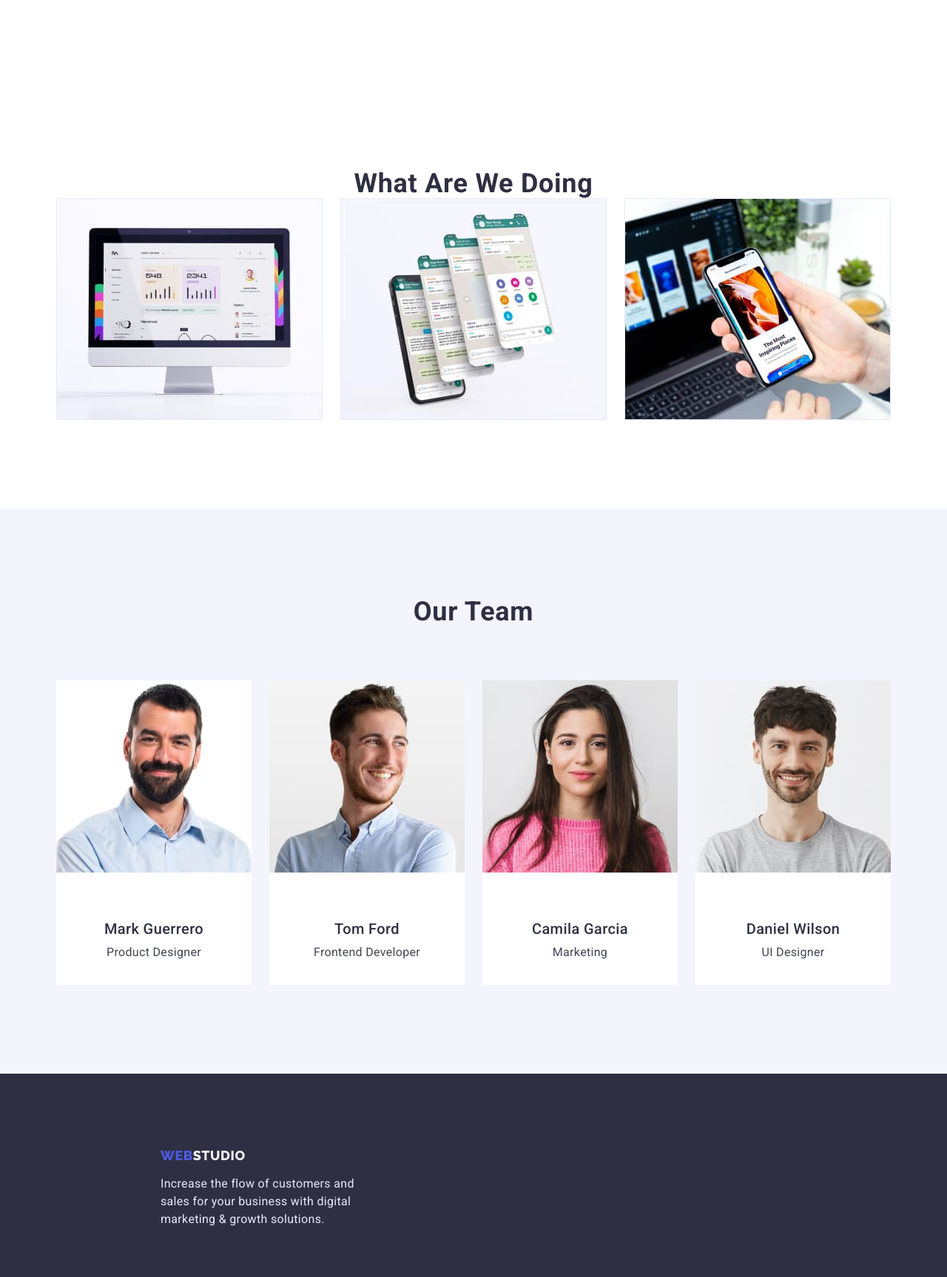
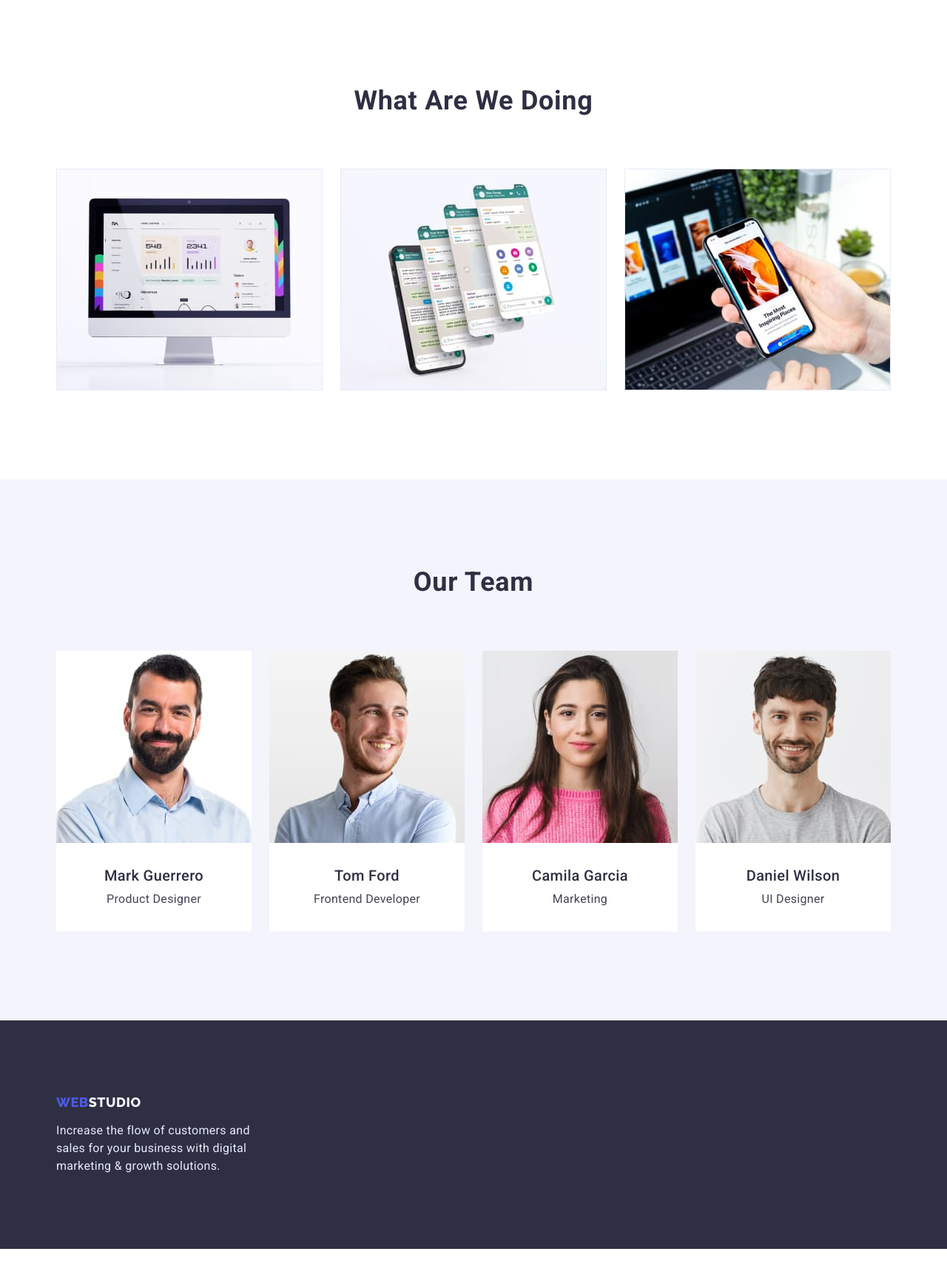
Before and after one commit to elen281185/goit-markup-hw-03, a plain HTML site: page index.html in a window 1280 px wide. Shown: the part 913-2640 px from the top of the page at 74% size. After the commit the page ends 2602 px from the top, so only its background shows below. Drawn offline with nearby package versions, Linux system fonts and the light colour scheme.

Commit message:
update-hw-3

```diff
--- a/css/styles.css
+++ b/css/styles.css
@@ -259,7 +259,6 @@ min-height: 72px;
 }
 .section3 {
  padding-top: 0;
- padding-top: 112px;
 padding-bottom: 120px;
 }
 .section3-title {
@@ -270,6 +269,7 @@ text-align: center;
 letter-spacing: 0.02em;
 text-transform: capitalize;
 color: var(--main-title-color);
+margin-bottom: 72px;
 }
 .section3-list {
     display: flex;
@@ -330,14 +330,14 @@ letter-spacing: 0.02em;
 color: var(--main-text-color);
 }
 .section4-team {
-margin-top: 32px;
 background-color: #FFFFFF;
 padding-top: 32px;
 padding-bottom: 32px;
 
 }
 .footer {
-
+    padding-top: 100px;
+    padding-bottom: 100px;
 
 background: #2E2F42;
 }
@@ -372,9 +372,6 @@ width: 264px;
 
 }
 .container-footer{
-    padding-top: 100px;
-    padding-bottom: 100px;
-    padding-left: 156px;
 }
 /*--------------------------------------------------------
 ------------------------Portfolio-------------------------
@@ -397,6 +394,7 @@ padding-top: 96px;
     align-items: center;
     gap: 24px;
     margin-bottom: 72px;
+    justify-content: center;
 
 }
 
```
